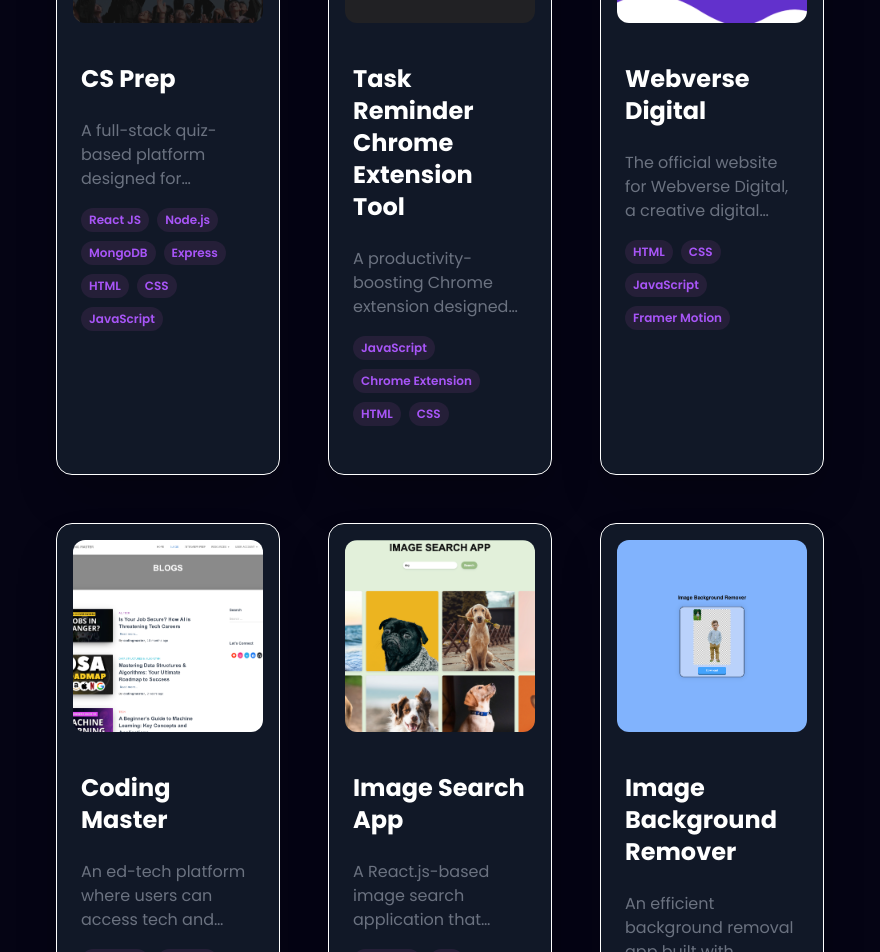
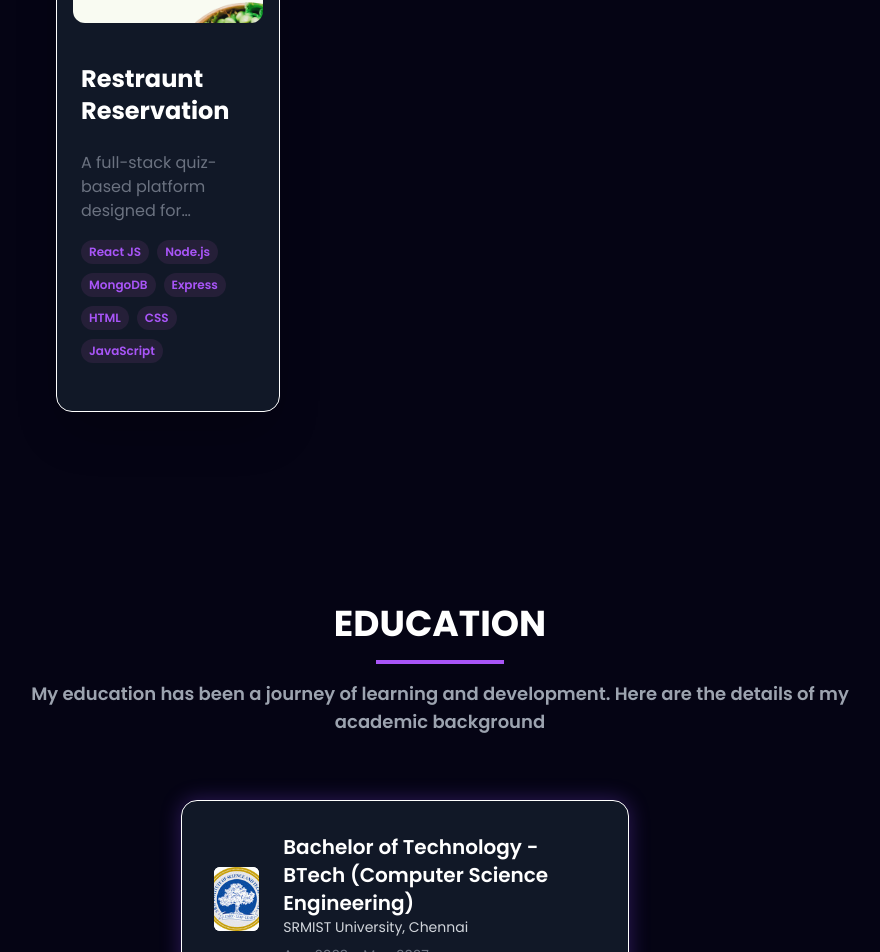
Before and after one commit to Rakshit412005/Rakshit-Portfolio-Website, a React (Vite) app: page / in a window 1280 px wide. Shown: the part 6000-6952 px from the top of the page, without its empty margins (200-1080 px from the left). Built offline with nearby package versions, Linux system fonts and the light colour scheme.

Commit message:
changes made in projects section

```diff
--- a/src/constants.js
+++ b/src/constants.js
@@ -54,7 +54,8 @@ import cmLogo from "./assets/work_logo/cm.png";
 import imagesearchLogo from "./assets/work_logo/image_search.png";
 import removebgLogo from "./assets/work_logo/remove_bg.png";
 import twillerLogo from "./assets/work_logo/twiller.png";
-import chessLogo from './assets/work_logo/chess.png'
+import chessLogo from './assets/work_logo/chess.png';
+import restrauntReservationLogo from './assets/work_logo/restraunt_reservation.png'
 export const SkillsInfo = [
   {
     title: "Frontend",
@@ -289,10 +290,10 @@ export const projects = [
   },
   {
     id: 3,
-    title: "CS Prep",
+    title: "Restraunt Reservation",
     description:
       "A full-stack quiz-based platform designed for GATE/UGC NET students to practice previous year questions and create customized tests. The platform offers comprehensive profile stats and detailed results, helping students track and improve their preparation journey effectively.",
-    image: csprepLogo,
+    image: restrauntReservationLogo,
     tags: [
       "React JS",
       "Node.js",
@@ -302,59 +303,59 @@ export const projects = [
       "CSS",
       "JavaScript",
     ],
-    github: "https://github.com/codingmastr/CSPrep",
-    webapp: "https://csprep.netlify.app/",
+    github: "https://github.com/Rakshit412005/MERN_STACK_RESTAURANT_RESERVATION",
+    webapp: "https://github.com/Rakshit412005/MERN_STACK_RESTAURANT_RESERVATION",
   },
 
 
-  {
-    id: 4,
-    title: "Task Reminder Chrome Extension Tool",
-    description:
-      "A productivity-boosting Chrome extension designed to help users manage and remember their daily tasks. Built using JavaScript, it offers a simple interface with reminders and task notifications to keep users on track.",
-    image: taskremLogo,
-    tags: ["JavaScript", "Chrome Extension", "HTML", "CSS"],
-    github: "https://github.com/codingmastr/Task-Reminder-Tool",
-    webapp: "chrome://extensions/?id=kngheeibjnnidhfoomkpnbeghackheci",
-  },
-  {
-    id: 5,
-    title: "Webverse Digital",
-    description:
-      "The official website for Webverse Digital, a creative digital marketing agency. Built using HTML, CSS, and JavaScript, it features visually appealing animations and a clean design to showcase the agency's services.",
-    image: webverLogo,
-    tags: ["HTML", "CSS", "JavaScript", "Framer Motion"],
-    github: "https://github.com/codingmastr/Webverse-Digital",
-    webapp: "https://webversedigital.com/",
-  },
-  {
-    id: 6,
-    title: "Coding Master",
-    description:
-      "An ed-tech platform where users can access tech and coding-related blogs, notes, interview questions, e-books, and premium content with payment integration. Built with full-stack technologies for a seamless learning experience.",
-    image: cmLogo,
-    tags: ["React JS", "Node.js", "MongoDB", "Express", "Payment Integration"],
-    github: "https://codingmasterweb.in/",
-    webapp: "https://codingmasterweb.in/",
-  },
-  {
-    id: 7,
-    title: "Image Search App",
-    description:
-      "A React.js-based image search application that allows users to search and download high-quality images from the web. Built using external APIs to ensure a vast library of results for various queries.",
-    image: imagesearchLogo,
-    tags: ["React JS", "API", "Search Feature", "CSS", "Javascript"],
-    github: "https://github.com/codingmastr/Image-Search-App",
-    webapp: "https://imagsearch.netlify.app/",
-  },
-  {
-    id: 8,
-    title: "Image Background Remover",
-    description:
-      "An efficient background removal app built with React.js and API integration. Users can upload any image, remove the background, and download the transparent version for further use.",
-    image: removebgLogo,
-    tags: ["React JS", "API", "Image Processing", "HTML", "CSS", "Javascript"],
-    github: "https://github.com/codingmastr/Image-Background-Remover",
-    webapp: "https://removeyourbg.netlify.app/",
-  },
+  // {
+  //   id: 4,
+  //   title: "Task Reminder Chrome Extension Tool",
+  //   description:
+  //     "A productivity-boosting Chrome extension designed to help users manage and remember their daily tasks. Built using JavaScript, it offers a simple interface with reminders and task notifications to keep users on track.",
+  //   image: taskremLogo,
+  //   tags: ["JavaScript", "Chrome Extension", "HTML", "CSS"],
+  //   github: "https://github.com/codingmastr/Task-Reminder-Tool",
+  //   webapp: "chrome://extensions/?id=kngheeibjnnidhfoomkpnbeghackheci",
+  // },
+  // {
+  //   id: 5,
+  //   title: "Webverse Digital",
+  //   description:
+  //     "The official website for Webverse Digital, a creative digital marketing agency. Built using HTML, CSS, and JavaScript, it features visually appealing animations and a clean design to showcase the agency's services.",
+  //   image: webverLogo,
+  //   tags: ["HTML", "CSS", "JavaScript", "Framer Motion"],
+  //   github: "https://github.com/codingmastr/Webverse-Digital",
+  //   webapp: "https://webversedigital.com/",
+  // },
+  // {
+  //   id: 6,
+  //   title: "Coding Master",
+  //   description:
+  //     "An ed-tech platform where users can access tech and coding-related blogs, notes, interview questions, e-books, and premium content with payment integration. Built with full-stack technologies for a seamless learning experience.",
+  //   image: cmLogo,
+  //   tags: ["React JS", "Node.js", "MongoDB", "Express", "Payment Integration"],
+  //   github: "https://codingmasterweb.in/",
+  //   webapp: "https://codingmasterweb.in/",
+  // },
+  // {
+  //   id: 7,
+  //   title: "Image Search App",
+  //   description:
+  //     "A React.js-based image search application that allows users to search and download high-quality images from the web. Built using external APIs to ensure a vast library of results for various queries.",
+  //   image: imagesearchLogo,
+  //   tags: ["React JS", "API", "Search Feature", "CSS", "Javascript"],
+  //   github: "https://github.com/codingmastr/Image-Search-App",
+  //   webapp: "https://imagsearch.netlify.app/",
+  // },
+  // {
+  //   id: 8,
+  //   title: "Image Background Remover",
+  //   description:
+  //     "An efficient background removal app built with React.js and API integration. Users can upload any image, remove the background, and download the transparent version for further use.",
+  //   image: removebgLogo,
+  //   tags: ["React JS", "API", "Image Processing", "HTML", "CSS", "Javascript"],
+  //   github: "https://github.com/codingmastr/Image-Background-Remover",
+  //   webapp: "https://removeyourbg.netlify.app/",
+  // },
 ];
```
Also changed, not shown: src/assets/work_logo/restraunt_reservation.png (added).
